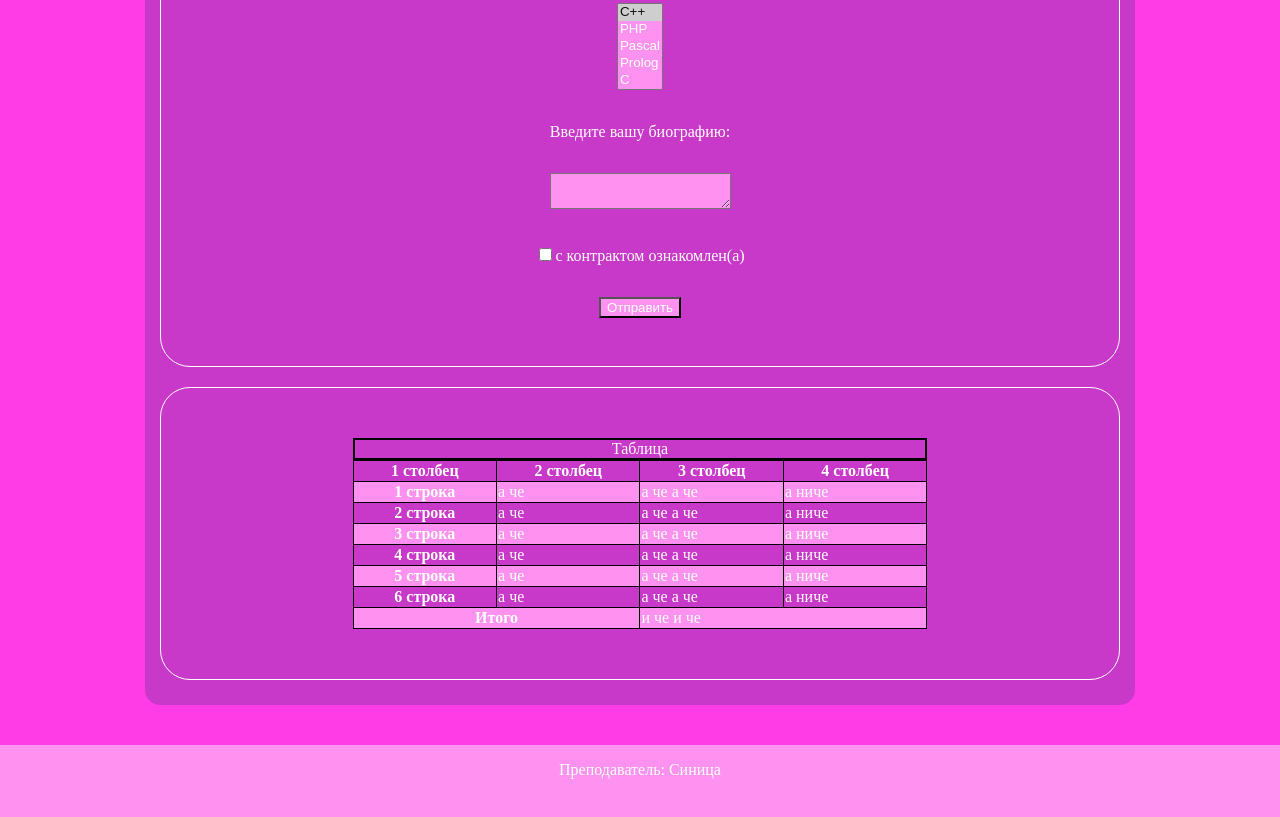
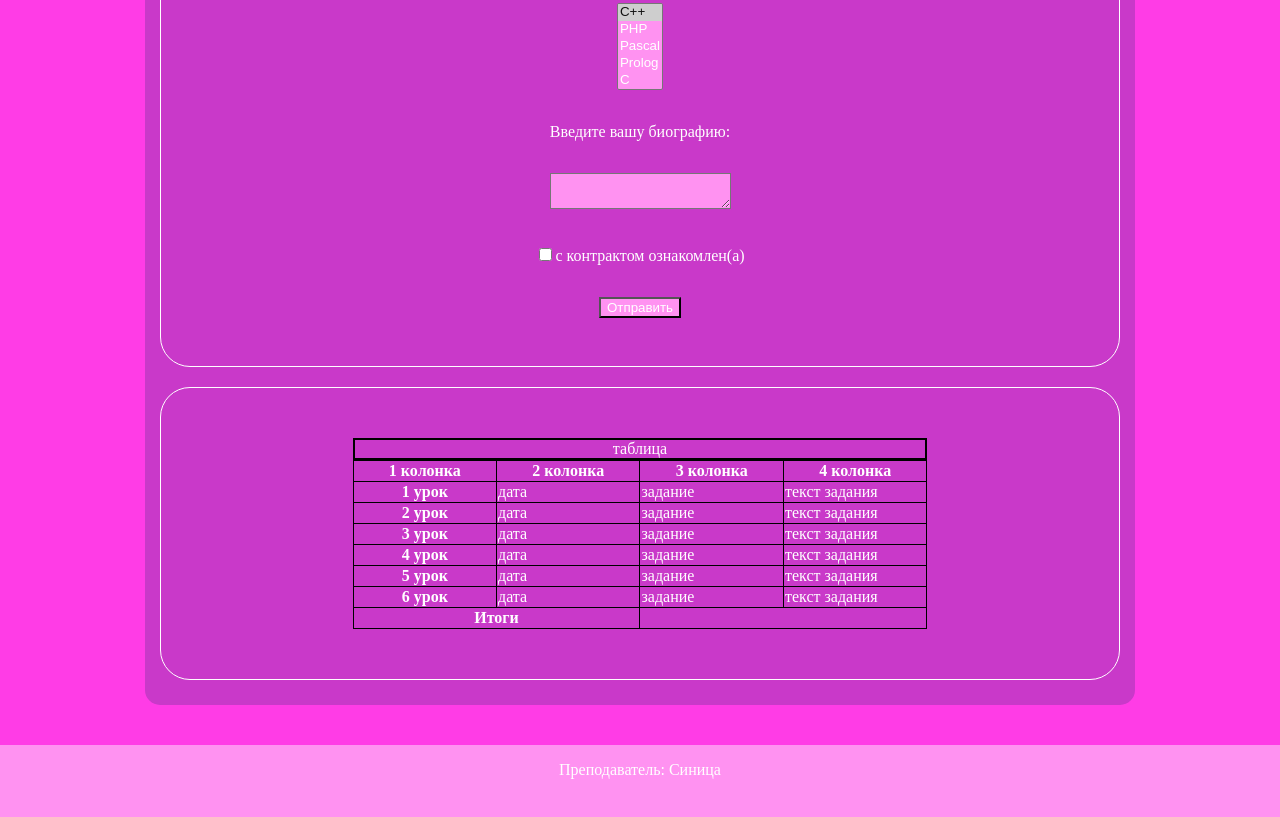
Before and after one commit to Kravchenko2004/zadanie3, a plain HTML site: page index.html in a window 1280 px wide. Shown: the part 2508-3325 px from the top of the page. Drawn offline with Linux system fonts and the light colour scheme.

Commit message:
zalipuha2.0

```diff
--- a/index.html
+++ b/index.html
@@ -62,66 +62,67 @@
       <li><a href="https://ru.wikipedia.org/wiki/HTML5" rel="noindex">ссылка без индексации</a></li>
     </ol>
     </div>
-    <a id="table"></a>
     <div class="front-block first-table ">
         <table>
-        <caption>Таблица</caption>
+            <caption>таблица</caption>
             <thead>
             <tr>
-            <th scope="col">1 столбец</th>
-            <th scope="col">2 столбец</th>
-            <th scope="col">3 столбец</th>
-            <th scope="col">4 столбец</th>
+                <th scope="col">1 колонка</th>
+                <th scope="col">2 колонка</th>
+                <th scope="col">3 колонка</th>
+                <th scope="col">4 колонка</th>
             </tr>
             </thead>
             <tbody>
-        <tr class="stroka">
-            <th scope="row">1 строка</th>
-            <td>а че</td>
-            <td>а че а че</td>
-            <td>а ниче</td>
+              <tr class="chet-item">
+                  <th scope="row">1 урок</th>
+                  <td>дата</td>
+                  <td>задание</td>
+                  <td>текст задания</td>
               </tr>
               <tr>
-            <th scope="row">2 строка</th>
-            <td>а че</td>
-            <td>а че а че</td>
-            <td>а ниче</td>
+                  <th scope="row">2 урок</th>
+                  <td>дата</td>
+                  <td>задание</td>
+                  <td>текст задания</td>
               </tr>
-        <tr class="stroka">
-            <th scope="row">3 строка</th>
-            <td>а че</td>
-            <td>а че а че</td>
-            <td>а ниче</td>
+              <tr class="chet-item">
+                  <th scope="row">3 урок</th>
+                  <td>дата</td>
+                  <td>задание</td>
+                  <td>текст задания</td>
               </tr>
+              <tr><a id="table"></a>
+                  <th scope="row">4 урок</th>
+                  <td>дата</td>
+                  <td>задание</td>
+                  <td>текст задания</td>
+              </tr>
+              <tr class="chet-item">
+                  <th scope="row">5 урок</th>
+                  <td>дата</td>
+                  <td>задание</td>
+                  <td>текст задания</td>
+              </tr>
+              <a id="table"></a>
               <tr>
-            <th scope="row">4 строка</th>
-            <td>а че</td>
-            <td>а че а че</td>
-            <td>а ниче</td>
-        </tr>
-        <tr class="stroka">
-            <th scope="row">5 строка</th>
-            <td>а че</td>
-            <td>а че а че</td>
-            <td>а ниче</td>
-        </tr>
-        <tr>
-            <th scope="row">6 строка</th>
-            <td>а че</td>
-            <td>а че а че</td>
-            <td>а ниче</td>
+                  <th scope="row">6 урок</th>
+                  <td>дата</td>
+                  <td>задание</td>
+                  <td>текст задания</td>
                 </tr>
               </tbody>
               <tfoot>
-        <tr class="stroka">
-            <th scope="row" colspan="2">Итого</th>
-            <td colspan="2">и че и че</td>
+              <tr class="chet-item">
+                  <th scope="row" colspan="2">Итоги</th>
+                  <td colspan="2">  </td>
               </tr>
               </tfoot>
           </table>
     </div>
+
+    <form method="post" action="/" class="forms front-block">
         <a id="form"></a>
-    <form method="post" action="/" class="forms front-block">
       <br><strong>Как вас зовут?</strong></br>
       <input maxlength="25" size="40">
       <p>Email: <input type="email" name="login" required></p>
@@ -150,7 +151,7 @@
       <input type="submit" value="Отправить" required></p>
       </p>
 
-     <a id="form"></a>
+
     </form>
     </div>
 </main>
--- a/style.css
+++ b/style.css
@@ -63,7 +63,10 @@ li {
 p{
     color:#ffffff
 }
-
+img
+{
+    width:250; height:250;
+}
 a
 {
     color:#E6E6E6;
```
Lines whose indentation alone changed are shown as unchanged.
